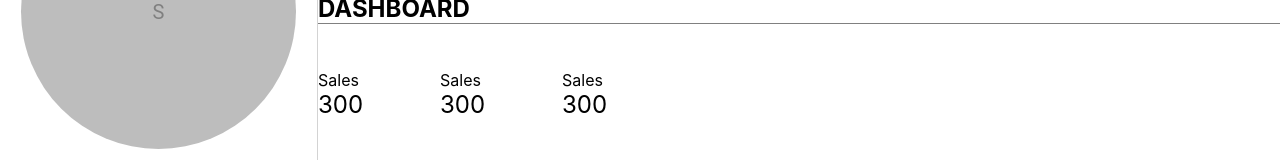
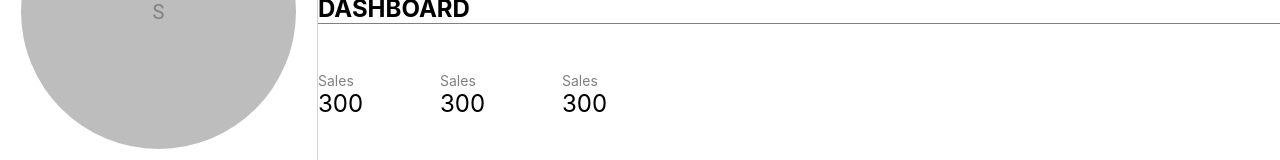
Before and after one commit to atlegilemarketing/-ATLEGILE-MARKETING-SOLUTIONS-CMS, a React (Create React App) app: page /main/dashboard in a window 1280 px wide. Shown: the part 206-366 px from the top of the page. Built offline with nearby package versions, Linux system fonts and the light colour scheme.

Commit message:
dashboard

```diff
--- a/src/App.css
+++ b/src/App.css
@@ -79,6 +79,11 @@ App {
   width: 41px;
   font-weight: 400;
 }
+.statsName {
+  font-size: 14px;
+  color: grey;
+  font-weight:400;
+}
 .tableContainer {
   display: flex;
   flex-direction: row;
--- a/src/CMS/Dashboard.js
+++ b/src/CMS/Dashboard.js
@@ -10,15 +10,15 @@ function Dashboard() {
         <h2>Dashboard</h2>
         <div className="statsContainer">
           <div style={{ display: "flex", flexDirection: "column", width: 122 }}>
-            <p>Sales</p>
+          <p className="statsName">Sales</p>
             <p className="statsNumber">300</p>
           </div>
           <div style={{ display: "flex", flexDirection: "column", width: 122 }}>
-            <p>Sales</p>
+            <p className="statsName">Sales</p>
             <p className="statsNumber">300</p>
           </div>
           <div style={{ display: "flex", flexDirection: "column", width: 122 }}>
-            <p>Sales</p>
+          <p className="statsName">Sales</p>
             <p className="statsNumber">300</p>
           </div>
         </div>
```
